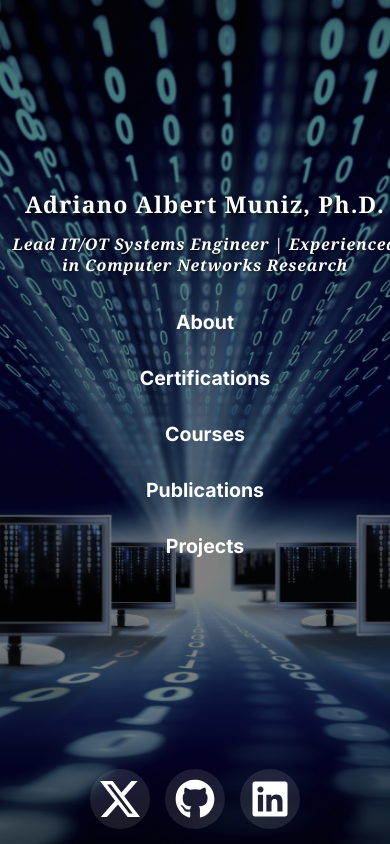
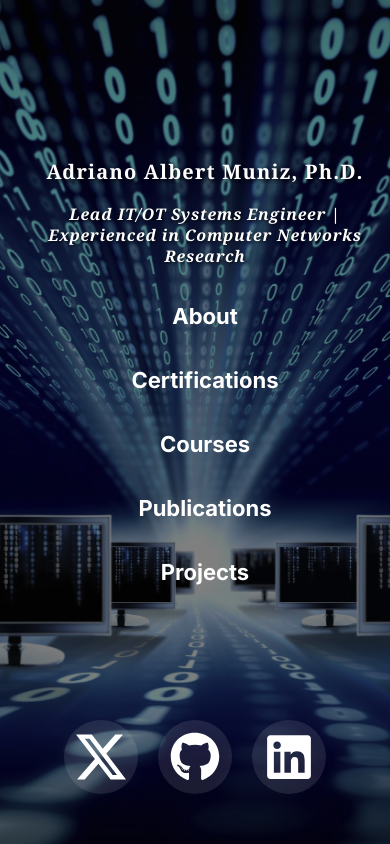
Before and after one commit to adrianoalbert/albertwebsite, a Next.js app: page / in a window 390 px wide. Built offline with nearby package versions, Linux system fonts and the light colour scheme.

Commit message:
Adjust overlay opacity for publications

```diff
--- a/src/app/certifications/page.tsx
+++ b/src/app/certifications/page.tsx
@@ -37,7 +37,7 @@ export default async function CertificationsPage() {
 
   return (
     <div className={styles.container}>
-      <div className={styles.overlay}></div>
+      <div className={styles.certificationsOverlay}></div>
       <div className={styles.content}>
         <div className={styles.header}>
           <svg
--- a/src/app/globals.css
+++ b/src/app/globals.css
@@ -163,7 +163,7 @@ body::before {
   flex-direction: row;
   justify-content: center;
   z-index: 50;
-  bottom: clamp(20px, 4vh, 50px);
+  bottom: var(--social-icons-bottom, clamp(5px, 1vh, 10px));
   gap: clamp(20px, 3vw, 40px);
 }
 
@@ -440,20 +440,6 @@ h3 {
     padding: 0 1rem;
   }
 
-  .social-icons {
-    bottom: 25px;
-    gap: 30px;
-  }
-
-  .social-icons a {
-    padding: 16px;
-  }
-
-  .social-icon {
-    width: 64px;
-    height: 64px;
-  }
-
   .header {
     font-size: 28px !important;
   }
@@ -488,29 +474,34 @@ h3 {
   }
 
   .home-content h1 {
-    white-space: nowrap !important;
-    margin-bottom: 15px;
-    font-size: 23px !important;
+    white-space: normal !important;
+    font-size: 20px !important;
     text-align: center;
     width: 100%;
-    max-width: 100vw;
-    padding: 0 10px;
+    max-width: 100%;
+    padding: 0 15px;
     box-sizing: border-box;
-    overflow: visible;
-    text-overflow: unset;
+    overflow-wrap: break-word;
+    word-wrap: break-word;
+    line-height: 1.2;
   }
 
   .subtitle {
     margin-bottom: 25px;
+    padding: 0 15px;
+    max-width: 100%;
+    box-sizing: border-box;
+    word-wrap: break-word;
+    overflow-wrap: break-word;
   }
 
   .main-nav a {
-    font-size: clamp(18px, 5vw, 26px) !important;
-    padding: 10px 20px !important;
+    font-size: clamp(22px, 5.5vw, 28px) !important;
+    padding: 12px 24px !important;
   }
 
   .main-nav {
-    gap: 12px;
+    gap: 14px;
   }
 
   .about-content h1 {
@@ -589,17 +580,7 @@ h3 {
   }
 
   .social-icons {
-    bottom: 15px;
-    gap: 15px;
-  }
-
-  .social-icons a {
-    padding: 10px;
-  }
-
-  .social-icon {
-    width: 40px;
-    height: 40px;
+    bottom: 50px !important;
   }
 
   .header {
@@ -635,13 +616,13 @@ h3 {
 
   .about-text,
   .publications-text {
-    font-size: clamp(12px, 2.5vw, 16px) !important;
+    font-size: 16px !important;
   }
 }
 
 @media (max-width: 360px) {
   .home-content h1 {
-    white-space: nowrap !important;
+    white-space: normal !important;
     font-size: 20px !important;
     text-align: center;
     width: 100%;
@@ -654,11 +635,16 @@ h3 {
 
   .subtitle {
     margin-bottom: 20px;
+    padding: 0 15px;
+    max-width: 100%;
+    box-sizing: border-box;
+    word-wrap: break-word;
+    overflow-wrap: break-word;
   }
 
   .main-nav a {
-    font-size: clamp(16px, 4vw, 22px) !important;
-    padding: 8px 16px !important;
+    font-size: clamp(20px, 5vw, 26px) !important;
+    padding: 10px 20px !important;
   }
 
   .header {
@@ -884,3 +870,16 @@ div[style*="font-size: 36px"] {
     font-size: 12px;
   }
 }
+
+/* Mobile positioning */
+@media (max-width: 480px) {
+  :root {
+    --social-icons-bottom: 80px;
+  }
+}
+
+@media (max-width: 360px) {
+  :root {
+    --social-icons-bottom: 80px;
+  }
+}
```
Also changed, not shown: src/app/styles/Card.module.css (+9 -0 lines), src/app/styles/EducationSection.module.css (+7 -6 lines), src/app/styles/HonorsAwardsSection.module.css (+18 -7 lines), 1 other file (tests, documents, lock files or other folders).
